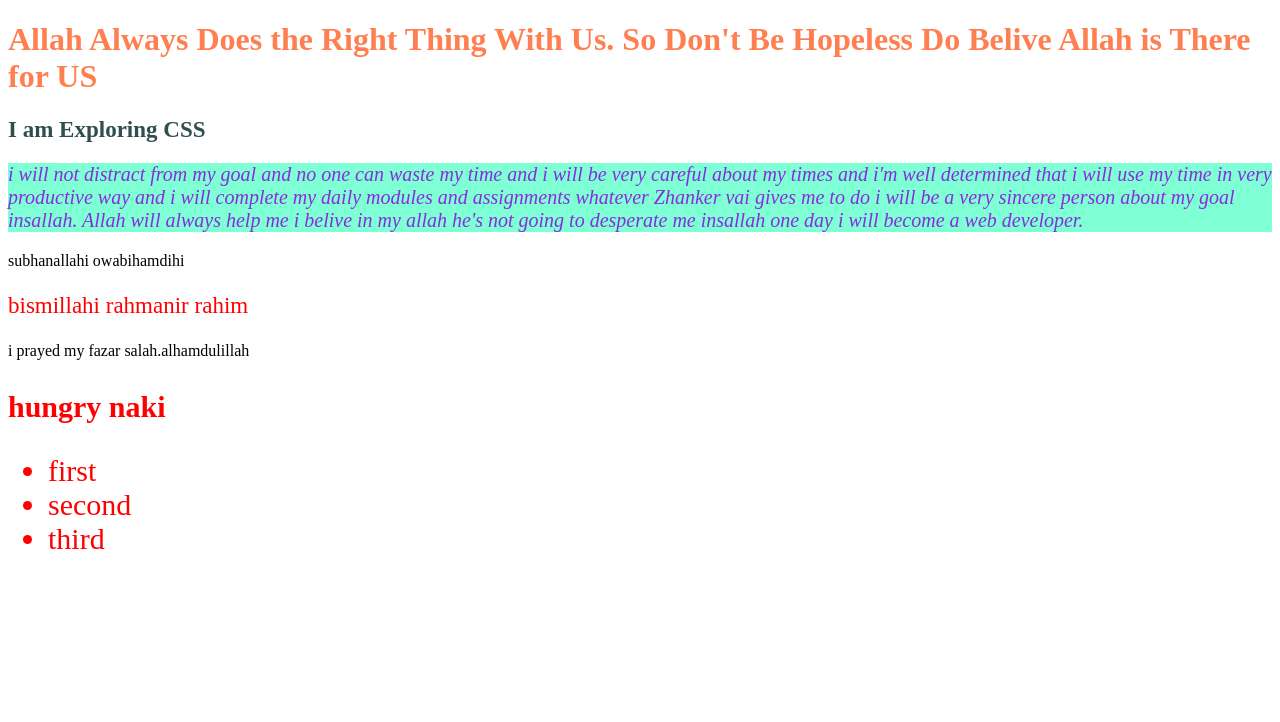
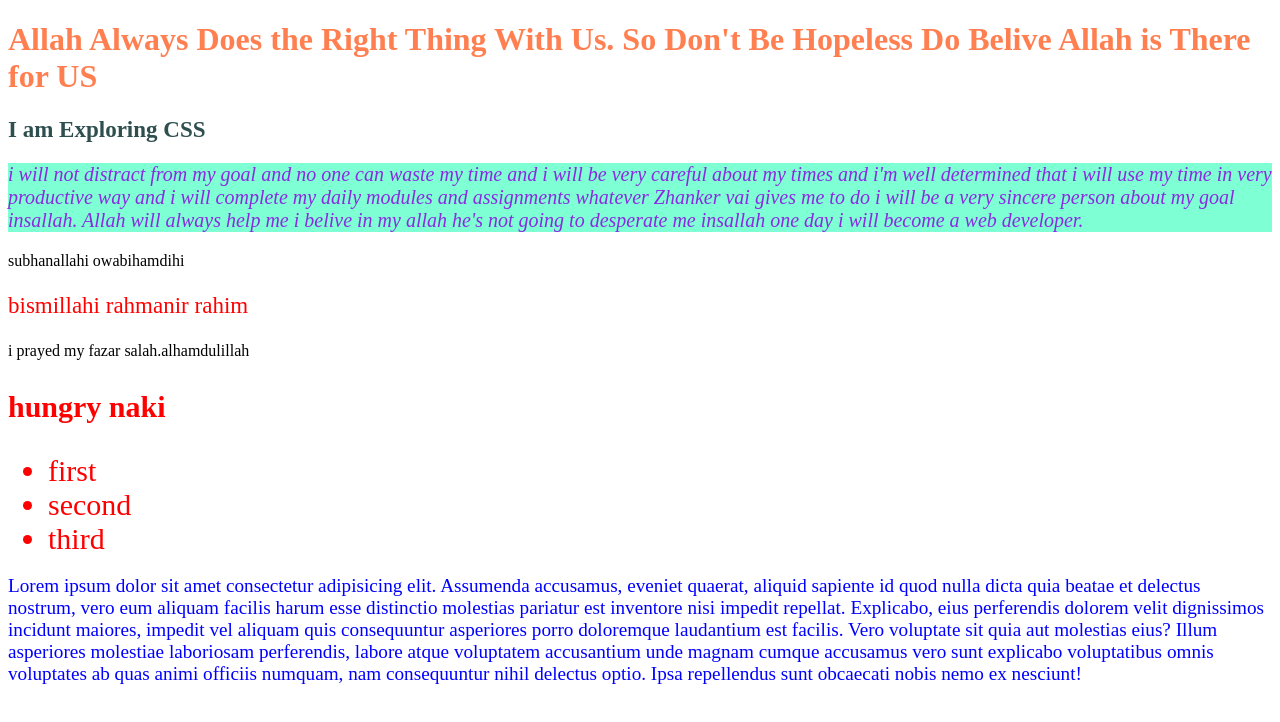
Before and after one commit to YasinArafat1/My-First-Repo, a plain HTML site: page my-first-repo/index.html in a window 1280 px wide. Drawn offline with Linux system fonts and the light colour scheme.

Commit message:
first repo

```diff
--- a/my-first-repo/index.html
+++ b/my-first-repo/index.html
@@ -38,6 +38,10 @@
         color:red;
         font-size:30px;
        }
+       #rajes{
+        color:blue;
+        font-size:larger;
+       }
 
     </style>
 </head>
@@ -55,6 +59,7 @@
        <li class="birani">second</li>
        <li class="birani">third</li>
    </ul>
+   <p id="rajes">Lorem ipsum dolor sit amet consectetur adipisicing elit. Assumenda accusamus, eveniet quaerat, aliquid sapiente id quod nulla dicta quia beatae et delectus nostrum, vero eum aliquam facilis harum esse distinctio molestias pariatur est inventore nisi impedit repellat. Explicabo, eius perferendis dolorem velit dignissimos incidunt maiores, impedit vel aliquam quis consequuntur asperiores porro doloremque laudantium est facilis. Vero voluptate sit quia aut molestias eius? Illum asperiores molestiae laboriosam perferendis, labore atque voluptatem accusantium unde magnam cumque accusamus vero sunt explicabo voluptatibus omnis voluptates ab quas animi officiis numquam, nam consequuntur nihil delectus optio. Ipsa repellendus sunt obcaecati nobis nemo ex nesciunt!</p>
 
 </body>
 </html>
```
